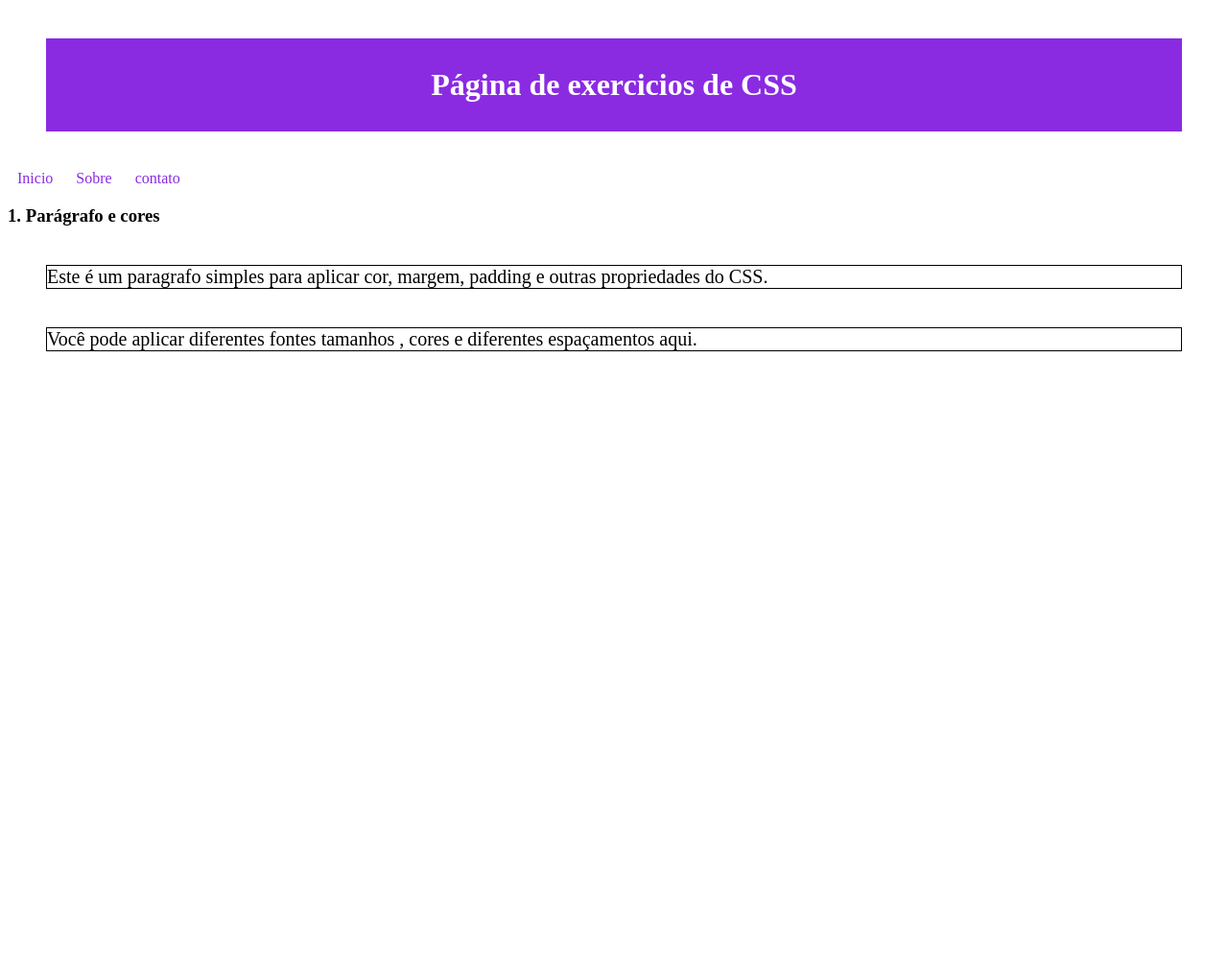
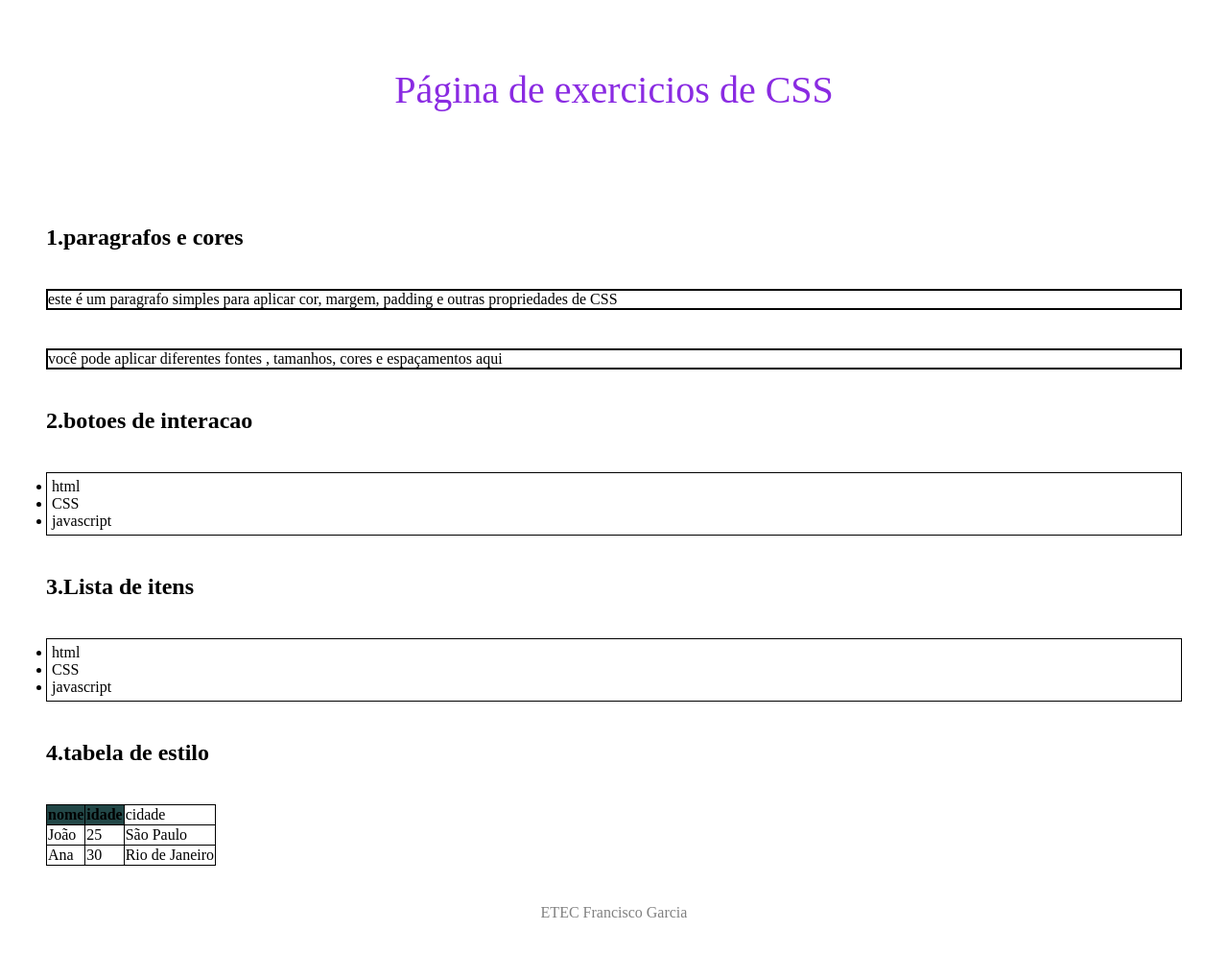
Before and after one commit to julia-pizete/AulaHTML, a plain HTML site: page aula07/exercicio1.html in a window 1280 px wide. Shown: the whole page at 96% size. Before the commit the page ends 800 px from the top, so only its background shows below. Drawn offline with Linux system fonts and the light colour scheme.

Commit message:
22/08/25

```diff
--- a/aula07/exercicio1.html
+++ b/aula07/exercicio1.html
@@ -5,57 +5,113 @@
     <meta name="viewport" content="width=device-width, initial-scale=1.0">
     <title>Document</title>
     <style>
-        body
-        {
 
-        }
-        h1
-        {
-            margin: 40px;
-            background-color: blueviolet;
-            color: white;
-            padding: 30px;
-            text-align: center;
-        }
         .titulo
         {
             color: blueviolet;
             text-align: center;
-            text-decoration: ;
+            background-color: rgba(256,256,256);
+            font-size: 40px;
+            padding: 30px;
+            margin: 40px;
         }
 
-        .caixa
+        .p
         {
-            border: 1px solid;
+            border: 2px solid black;
             margin:40px;
-            font-size: 20px;
+
         }
-        h2
+        .interacao
         {
+            background-color: rgba(57,29,184,0.642);
+            color: white;
+            margin: 40px;
+            padding: 10px;
+        }
+        .lista
+        {
+            border: 1px solid black;
+            padding: 5px;
             margin: 40px;
         }
-        nav a
+        table, tr,th,td
         {
-            color: blueviolet;
-            text-decoration: none;
-            margin: 0 10px;
+            border: 1px solid black;
+            border-collapse: collapse;
+            margin: 40px;
+        }
+        th{
+            background-color: rgb(34,71,71);
 
         }
-
+        .etec
+        {
+            color: gray;
+            text-align: center;
+            margin: 40px;
+        }
+        .h1
+        {
+            font-size: 16px;
+            color: white;
+            margin: 40px;
+        }
+        h2{
+            margin: 40px;
+        }
     </style>
 </head>
 <body>
 
-    <h1>Página de exercicios de CSS</h1>
-    <nav>
-        <a href="#">Inicio</a>
-        <a href="#">Sobre</a>
-        <a href="#">contato</a>
-    </nav>
 
-    <h3 span class="negrito">1. Parágrafo e cores</h3>
-    <p class="caixa"> Este é um paragrafo simples para aplicar cor, margem, padding e outras propriedades do CSS.</p>
-    <p class="caixa">Você pode aplicar diferentes fontes tamanhos , cores e diferentes espaçamentos aqui.</p>
+    <p class="titulo"> Página de exercicios de CSS
+   <br><a href="#" class="h1">Inicio</a>
+   <a href="#" class="h1">sobre</a>
+   <a href="#" class="h1">contato</a>
+</p>
+
+
+
+    <h2>1.paragrafos e cores</h2>
+    <p class="p">este é um paragrafo simples para aplicar cor, margem, padding e outras propriedades de CSS</p>
+    <p class="p">você pode aplicar diferentes fontes , tamanhos, cores e espaçamentos aqui</p>
+
+    <h2>2.botoes de interacao</h2>
+    <ul class="lista">
+    <li>html</li>
+    <li>CSS</li>
+    <li>javascript</li></ul>
+
+    <h2>3.Lista de itens</h2>
+    <ul class="lista">
+    <li>html
+    </li>
+    <li>CSS</li>
+    <li>javascript</li>
+    </ul>
+
+    <h2>4.tabela de estilo</h2>
+    <table>
+        <tr>
+            <th>nome</th>
+            <th>idade</th>
+            <td>cidade</td>
+        </tr>
+        <tr>
+            <td>João</td>
+            <td>25</td>
+            <td>São Paulo</td>
+
+            <tr>
+                <td>Ana</td>
+                <td>30</td>
+                <td>Rio de Janeiro</td>
+            </tr>
+        </tr>
+    </table>
+    <p class="etec">ETEC Francisco Garcia</p>
+
 
 </body>
 </html>
```
Also changed, not shown: aula07/exercicio2.Html (added, +51 -0 lines).
